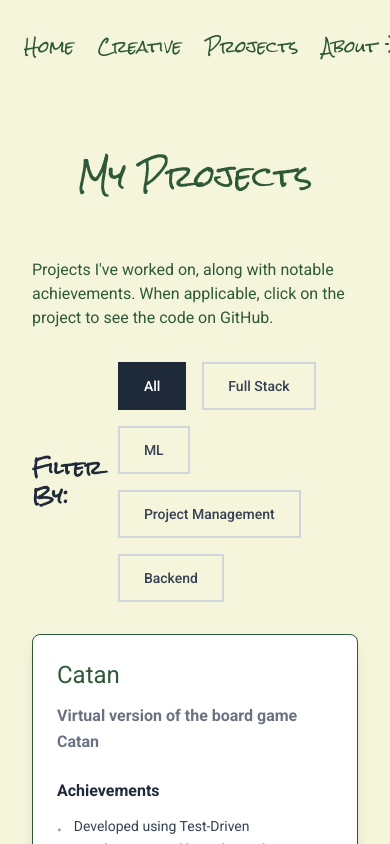
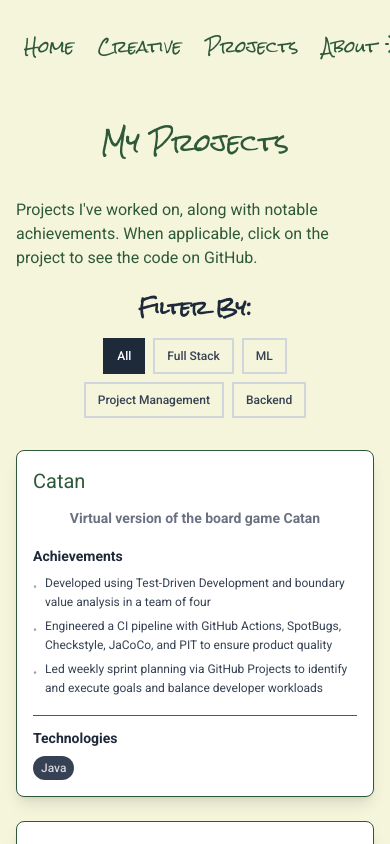
Before and after one commit to namishkaistha/portfolio, a Next.js app in the folder my-app/: page /programming in a window 390 px wide. Shown: the top 844 px of the page. Built offline with nearby package versions, Linux system fonts and the light colour scheme.

Commit message:
mobile compliance

```diff
--- a/my-app/src/app/components/atoms/FilterButton.jsx
+++ b/my-app/src/app/components/atoms/FilterButton.jsx
@@ -4,7 +4,7 @@ export default function FilterButton({ label, isActive = false, onClick }) {
   return (
     <button
       onClick={onClick}
-      className={`px-6 py-3 text-sm font-medium transition-all duration-200 border-2 ${
+      className={`px-3 py-2 sm:px-6 sm:py-3 text-xs sm:text-sm font-medium transition-all duration-200 border-2 ${
         isActive
           ? "bg-gray-800 dark:bg-gray-700 text-white border-gray-800 dark:border-gray-700"
           : "bg-transparent text-gray-700 dark:text-gray-300 border-gray-300 dark:border-gray-600 hover:bg-gray-100 dark:hover:bg-gray-800 hover:border-gray-400 dark:hover:border-gray-500"
--- a/my-app/src/app/components/molecules/IntroCard.jsx
+++ b/my-app/src/app/components/molecules/IntroCard.jsx
@@ -1,12 +1,12 @@
-
 import Profile from "../atoms/Photo";
 import Description from "../atoms/Description";
+
 export default function IntroCard({ photo, description }) {
   return (
-     <div className="max-w-4xl mx-auto flex flex-col items-center gap-12">
+    <div className="max-w-4xl mx-auto flex flex-col items-center gap-8 sm:gap-12 px-4">
       {/* ── PROFILE + BIO ── */}
-       <div className="flex flex-col md:flex-row items-center gap-8 w-full">
-         <Profile photo={photo}/>
+      <div className="flex flex-col md:flex-row items-center gap-6 sm:gap-8 w-full">
+        <Profile photo={photo} />
         <Description description={description} />
       </div>
     </div>
--- a/my-app/src/app/components/molecules/PodCard.jsx
+++ b/my-app/src/app/components/molecules/PodCard.jsx
@@ -11,7 +11,7 @@ export default function PodCard({ title, description, link }) {
     //outer and inner containers for flipping, then title and description for each state
     <div
       onClick={() => setIsFlipped((f) => !f)}
-      className="relative w-100 h-100 cursor-pointer select-none [perspective:1000px]"
+      className="relative w-full sm:w-100 h-80 sm:h-100 cursor-pointer select-none [perspective:1000px]"
     >
       <div
         className={`
@@ -20,21 +20,25 @@ export default function PodCard({ title, description, link }) {
       ${isFlipped ? "[transform:rotateY(180deg)]" : ""}
     `}
       >
-        <div className="absolute inset-0 bg-white dark:bg-gray-800 border-2 border-gray-600 dark:border-gray-600 rounded-lg flex items-center justify-center [backface-visibility:hidden]">
-          <span className="text-2xl font-semibold font-rock-salt">{title}</span>
+        <div className="absolute inset-0 bg-white dark:bg-gray-800 border-2 border-gray-600 dark:border-gray-600 rounded-lg flex items-center justify-center [backface-visibility:hidden] p-4">
+          <span className="text-lg sm:text-2xl font-semibold font-rock-salt leading-tight">
+            {title}
+          </span>
         </div>
         <div className="absolute inset-0 bg-gray-100 dark:bg-gray-700 border-2 border-gray-300 dark:border-gray-600 rounded-lg p-4 flex items-center justify-center [transform:rotateY(180deg)] [backface-visibility:hidden]">
-          <p>{' "' + description + '" '}</p>
+          <p className="text-sm sm:text-base leading-relaxed">
+            {' "' + description + '" '}
+          </p>
         </div>
       </div>
 
-      <div className="vh-10 mt-2 mb-[200px] flex justify-center">
+      <div className="mt-2 mb-8 sm:mb-[200px] flex justify-center">
         <a
           href={link}
           target="_blank"
           rel="noopener noreferrer"
           aria-label="Link to Spotify Interview"
-          className="text-green-500 hover:text-green-400 text-2xl"
+          className="text-green-500 hover:text-green-400 text-xl sm:text-2xl"
         >
           <FaSpotify />
         </a>
--- a/my-app/src/app/components/molecules/ProjectCard.jsx
+++ b/my-app/src/app/components/molecules/ProjectCard.jsx
@@ -14,33 +14,35 @@ export default function ProjectCard({
 }) {
   const CardContent = ({ isClickable = false }) => (
     <div
-      className={`p-6 bg-white dark:bg-gray-800 rounded-lg border w-full max-w-4xl mx-auto shadow-lg ${
+      className={`p-4 sm:p-6 bg-white dark:bg-gray-800 rounded-lg border w-full max-w-4xl mx-auto shadow-lg ${
         isClickable
           ? "transition-all duration-300 hover:shadow-xl hover:scale-[1.02] hover:border-gray-400 dark:hover:border-gray-500"
           : ""
       }`}
     >
       {/* Title and Description - Full width for better text flow */}
-      <div className="mb-6">
-        <div className="text-2xl inline-flex items-center space-x-2 mb-3 dark:text-white">
+      <div className="mb-4 sm:mb-6">
+        <div className="text-xl sm:text-2xl inline-flex items-center space-x-2 mb-3 dark:text-white">
           <Title title={title} />
         </div>
 
-        <div className="font-bold text-base text-gray-500 dark:text-gray-400 leading-relaxed">
+        <div className="font-bold text-sm sm:text-base text-gray-500 dark:text-gray-400 leading-relaxed">
           <Description description={description} />
         </div>
       </div>
 
       {/* Achievements - Full width with better text wrapping */}
       {accomplishments && (
-        <div className="mb-6">
-          <h4 className="font-roboto font-semibold mb-3 text-gray-800 dark:text-white">
+        <div className="mb-4 sm:mb-6">
+          <h4 className="font-roboto font-semibold mb-2 sm:mb-3 text-gray-800 dark:text-white text-sm sm:text-base">
             Achievements
           </h4>
-          <ul className="text-sm text-gray-700 dark:text-gray-300 space-y-2 leading-relaxed">
+          <ul className="text-xs sm:text-sm text-gray-700 dark:text-gray-300 space-y-1 sm:space-y-2 leading-relaxed">
             {accomplishments.map((accomplishment, index) => (
               <li key={index} className="flex items-start">
-                <span className="text-gray-400 mr-3 mt-1 flex-shrink-0">•</span>
+                <span className="text-gray-400 mr-2 sm:mr-3 mt-1 flex-shrink-0">
+                  •
+                </span>
                 <span className="flex-1">{accomplishment}</span>
               </li>
             ))}
@@ -50,16 +52,16 @@ export default function ProjectCard({
 
       {/* Tech tags at the bottom */}
       {tech && (
-        <div className="mt-6 pt-4 border-t border-gray-600">
-          <h4 className="font-roboto font-bold mb-3 text-gray-800 dark:text-white">
+        <div className="mt-4 sm:mt-6 pt-3 sm:pt-4 border-t border-gray-600">
+          <h4 className="font-roboto font-bold mb-2 sm:mb-3 text-gray-800 dark:text-white text-sm sm:text-base">
             Technologies
           </h4>
-          <div className="flex flex-wrap gap-3">
+          <div className="flex flex-wrap gap-2 sm:gap-3">
             {Array.isArray(tech) ? (
               tech.map((techItem, index) => (
                 <button
                   key={index}
-                  className="px-4 py-2 bg-gray-700 dark:bg-gray-600 text-gray-300 rounded-full text-sm hover:bg-gray-600 dark:hover:bg-gray-500 transition-colors font-medium"
+                  className="px-2 py-1 sm:px-4 sm:py-2 bg-gray-700 dark:bg-gray-600 text-gray-300 rounded-full text-xs sm:text-sm hover:bg-gray-600 dark:hover:bg-gray-500 transition-colors font-medium"
                   disabled
                 >
                   {techItem}
@@ -67,7 +69,7 @@ export default function ProjectCard({
               ))
             ) : (
               <button
-                className="px-4 py-2 bg-gray-700 dark:bg-gray-600 text-gray-300 rounded-full text-sm hover:bg-gray-600 dark:hover:bg-gray-500 transition-colors font-medium"
+                className="px-2 py-1 sm:px-4 sm:py-2 bg-gray-700 dark:bg-gray-600 text-gray-300 rounded-full text-xs sm:text-sm hover:bg-gray-600 dark:hover:bg-gray-500 transition-colors font-medium"
                 disabled
               >
                 {tech}
--- a/my-app/src/app/components/organisms/FilterBar.jsx
+++ b/my-app/src/app/components/organisms/FilterBar.jsx
@@ -24,11 +24,11 @@ export default function FilterBar({ onFilterChange }) {
 
   return (
     <div className="mb-8">
-      <div className="flex flex-row items-center justify-center gap-4">
-        <h3 className="text-lg font-semibold text-gray-800 dark:text-white">
+      <div className="flex flex-col sm:flex-row items-center justify-center gap-4 px-4">
+        <h3 className="text-lg font-semibold text-gray-800 dark:text-white whitespace-nowrap">
           Filter By:
         </h3>
-        <div className="flex flex-wrap gap-4">
+        <div className="flex flex-wrap gap-2 sm:gap-4 justify-center">
           {filterCategories.map((category) => (
             <FilterButton
               key={category}
--- a/my-app/src/app/creative/page.js
+++ b/my-app/src/app/creative/page.js
@@ -2,16 +2,19 @@
 import IntroCard from "../components/molecules/IntroCard";
 import ProjectAlchemy from "../profile/Project_Alchemy.png";
 import PodCard from "../components/molecules/PodCard";
+
 export default function CreativePage() {
   return (
-    <main className="min-h-screen bg-background text-foreground dark:bg-foreground dark:text-background flex flex-col items-center gap-8 p-8">
-      <h2 className="text-3xl p-8 dark:text-white">Project Alchemy</h2>
+    <main className="min-h-screen bg-background text-foreground dark:bg-foreground dark:text-background flex flex-col items-center gap-6 sm:gap-8 p-4 sm:p-8">
+      <h2 className="text-2xl sm:text-3xl p-4 sm:p-8 dark:text-white">
+        Project Alchemy
+      </h2>
       <div>
         <IntroCard
           photo={ProjectAlchemy}
           description={
             <div className="text-center md:text-left">
-              <p className="text-lg leading-relaxed text-gray-700 dark:text-gray-300">
+              <p className="text-base sm:text-lg leading-relaxed text-gray-700 dark:text-gray-300">
                 The{" "}
                 <a
                   href="http://open.spotify.com/show/4JDEKnaNhWAL0ceZmZ7dsx?si=NLuzfMvCSdmBXYYxeD0PxQ"
@@ -32,7 +35,7 @@ export default function CreativePage() {
             </div>
           }
         />
-        <div className="mt-20 flex gap-12 dark:text-white">
+        <div className="mt-12 sm:mt-20 flex flex-col sm:flex-row gap-6 sm:gap-12 dark:text-white">
           <PodCard
             title="Sameer Gadhia (Young the Giant)"
             description="I know a ton of kids in their late 20s and early 30s who are trying to convince themselves that they love this job they HATE...and it's just paying the bills"
--- a/my-app/src/app/programming/page.js
+++ b/my-app/src/app/programming/page.js
@@ -136,8 +136,8 @@ export default function ProgrammingPage() {
 
   return (
     //first, the card itself
-    <div className="min-h-screen flex flex-col items-center p-8 bg-background text-foreground dark:bg-foreground dark:text-background space-y-8">
-      <h2 className="flex flex-col items-center text-3xl p-8 dark:text-white">
+    <div className="min-h-screen flex flex-col items-center p-4 sm:p-8 bg-background text-foreground dark:bg-foreground dark:text-background space-y-6 sm:space-y-8">
+      <h2 className="flex flex-col items-center text-2xl sm:text-3xl p-4 sm:p-8 dark:text-white">
         My Projects
       </h2>
       <Description description="Projects I've worked on, along with notable achievements. When applicable, click on the project to see the code on GitHub." />
--- /dev/null
+++ b/package.json
@@ -0,0 +1,5 @@
+{
+  "dependencies": {
+    "react-icons": "^5.5.0"
+  }
+}
```
Also changed, not shown: 2 other files (tests, documents, lock files or other folders). Lines whose indentation alone changed are shown as unchanged.
